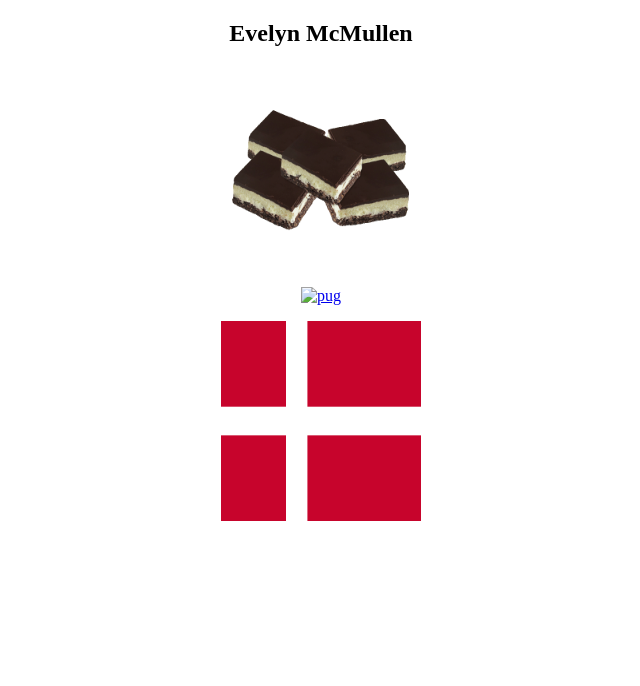
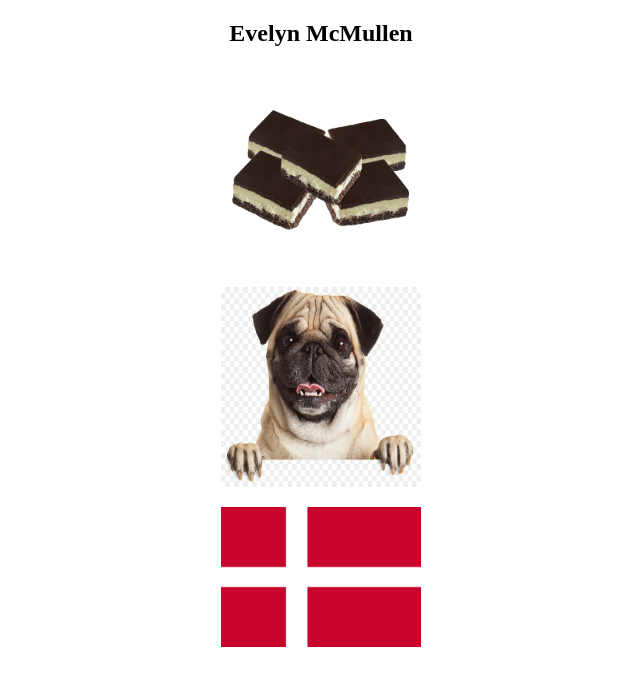
Before and after one commit to evelynjamesmcmullen/final, a plain HTML site: page index.html in a window 1280 px wide. Shown: the whole page, without its empty margins (319-959 px from the left). Drawn offline with Linux system fonts and the light colour scheme.

Commit message:
Update index.html

```diff
--- a/index.html
+++ b/index.html
@@ -15,12 +15,12 @@
 </p>
 <p>
 <a href="https://evelynjamesmcmullen.github.io/pugweb/index.html">
-<img border="0" alt="pug" src="finalimg/pug.png" width="200" height="200">
+<img border="0" alt="pug" src="finalimg/pug.jpg" width="200" height="200">
 </a>
 </p>
 <p>
 <a href="https://evelynjamesmcmullen.github.io/singleserving/">
-<img border="0" alt="danish flag" src="finalimg/flag.png" width="200" height="200">
+<img border="0" alt="danish flag" src="finalimg/flag.png" width="200" height="140">
 </a>
 </p>
 </body>
```
